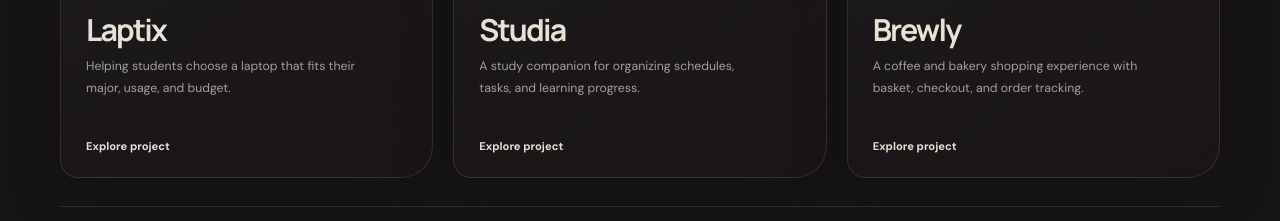
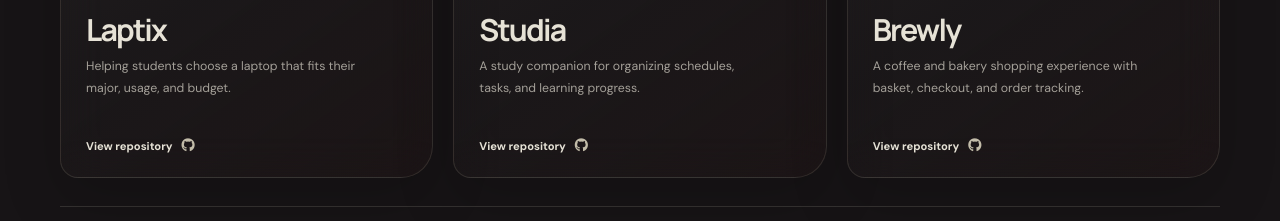
Before and after one commit to raghdaaaaa/Portfolio, a plain HTML site: page index.html in a window 1280 px wide. Shown: the part 1320-1541 px from the top of the page. Drawn offline with Linux system fonts and the light colour scheme.

Commit message:
Make project repository links explicit

```diff
--- a/index.html
+++ b/index.html
@@ -48,15 +48,15 @@
   <div class="project-grid">
     <article class="project-card project-card-laptix">
       <a class="project-photo" href="https://github.com/raghdaaaaa/Laptix" target="_blank" rel="noopener noreferrer" aria-label="View Laptix on GitHub"><span class="project-art project-art-laptix" role="img" aria-label="Illustration of a laptop with a recommendation card"><span class="art-orbit"></span><span class="art-device"><i class="fa-solid fa-laptop"></i><span class="art-screen"><i class="fa-solid fa-microchip"></i></span></span><span class="art-chip art-chip-one"><i class="fa-solid fa-graduation-cap"></i></span><span class="art-chip art-chip-two"><i class="fa-solid fa-sliders"></i></span></span><span class="project-arrow"><i class="fa-solid fa-arrow-up-right"></i></span></a>
-      <div class="project-info"><div class="project-topline"><span>01 / RECOMMENDATION APP</span><span>FLUTTER</span></div><h3>Laptix</h3><p>Helping students choose a laptop that fits their major, usage, and budget.</p><a class="project-visit" href="https://github.com/raghdaaaaa/Laptix" target="_blank" rel="noopener noreferrer">Explore project <i class="fa-solid fa-arrow-up-right"></i></a></div>
+      <div class="project-info"><div class="project-topline"><span>01 / RECOMMENDATION APP</span><span>FLUTTER</span></div><h3>Laptix</h3><p>Helping students choose a laptop that fits their major, usage, and budget.</p><a class="project-visit" href="https://github.com/raghdaaaaa/Laptix" target="_blank" rel="noopener noreferrer">View repository <i class="fa-brands fa-github"></i></a></div>
     </article>
     <article class="project-card project-card-studia">
       <a class="project-photo" href="https://github.com/raghdaaaaa/Studia" target="_blank" rel="noopener noreferrer" aria-label="View Studia on GitHub"><span class="project-art project-art-studia" role="img" aria-label="Illustration of books, a graduation cap, and a study plan"><span class="art-orbit"></span><span class="art-book art-book-one"></span><span class="art-book art-book-two"></span><span class="art-cap"><i class="fa-solid fa-graduation-cap"></i></span><span class="art-chip art-chip-one"><i class="fa-regular fa-calendar-check"></i></span><span class="art-chip art-chip-two"><i class="fa-solid fa-book-open"></i></span></span><span class="project-arrow"><i class="fa-solid fa-arrow-up-right"></i></span></a>
-      <div class="project-info"><div class="project-topline"><span>02 / PRODUCTIVITY</span><span>FLUTTER</span></div><h3>Studia</h3><p>A study companion for organizing schedules, tasks, and learning progress.</p><a class="project-visit" href="https://github.com/raghdaaaaa/Studia" target="_blank" rel="noopener noreferrer">Explore project <i class="fa-solid fa-arrow-up-right"></i></a></div>
+      <div class="project-info"><div class="project-topline"><span>02 / PRODUCTIVITY</span><span>FLUTTER</span></div><h3>Studia</h3><p>A study companion for organizing schedules, tasks, and learning progress.</p><a class="project-visit" href="https://github.com/raghdaaaaa/Studia" target="_blank" rel="noopener noreferrer">View repository <i class="fa-brands fa-github"></i></a></div>
     </article>
     <article class="project-card project-card-brewly">
       <a class="project-photo" href="https://github.com/raghdaaaaa/Brewly" target="_blank" rel="noopener noreferrer" aria-label="View Brewly on GitHub"><span class="project-art project-art-brewly" role="img" aria-label="Illustration of a takeaway coffee cup and coffee beans"><span class="art-orbit"></span><span class="art-cup"><span class="art-cup-lid"></span><span class="art-cup-sleeve"><i class="fa-solid fa-mug-hot"></i></span></span><span class="art-bean art-bean-one"></span><span class="art-bean art-bean-two"></span><span class="art-chip art-chip-one"><i class="fa-solid fa-cookie-bite"></i></span></span><span class="project-arrow"><i class="fa-solid fa-arrow-up-right"></i></span></a>
-      <div class="project-info"><div class="project-topline"><span>03 / E-COMMERCE</span><span>FLUTTER</span></div><h3>Brewly</h3><p>A coffee and bakery shopping experience with basket, checkout, and order tracking.</p><a class="project-visit" href="https://github.com/raghdaaaaa/Brewly" target="_blank" rel="noopener noreferrer">Explore project <i class="fa-solid fa-arrow-up-right"></i></a></div>
+      <div class="project-info"><div class="project-topline"><span>03 / E-COMMERCE</span><span>FLUTTER</span></div><h3>Brewly</h3><p>A coffee and bakery shopping experience with basket, checkout, and order tracking.</p><a class="project-visit" href="https://github.com/raghdaaaaa/Brewly" target="_blank" rel="noopener noreferrer">View repository <i class="fa-brands fa-github"></i></a></div>
     </article>
   </div>
   <div class="all-projects"><span>MORE CODE, MORE EXPERIMENTS</span><a href="https://github.com/raghdaaaaa" target="_blank" rel="noopener noreferrer">Explore GitHub <i class="fa-solid fa-arrow-up-right"></i></a></div>
```
